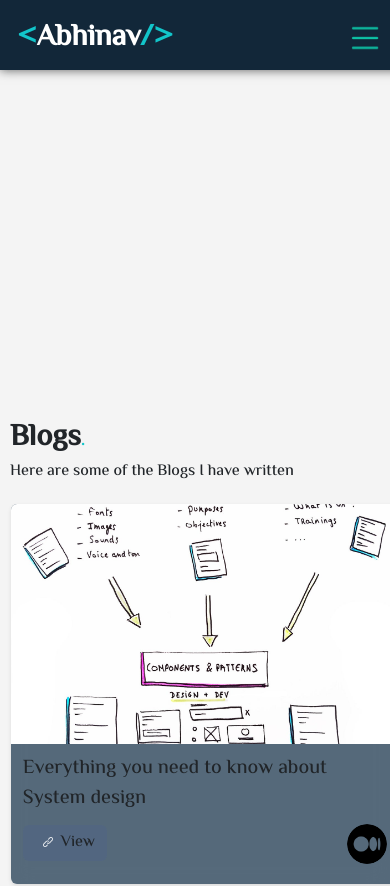
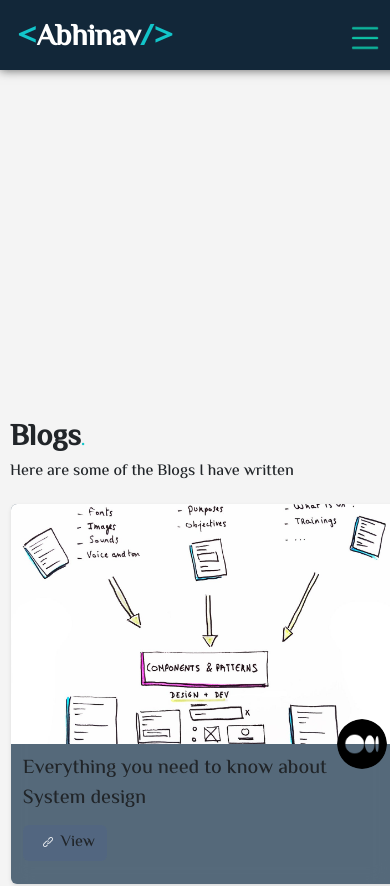
Before and after one commit to Abhinavrajsrivastav/AbhainavSrivastav, a React (Create React App) app: page /Vlogs in a window 390 px wide. Shown: the top 886 px of the page. Built offline with nearby package versions, Linux system fonts and the light colour scheme.

Commit message:
19-03-2024-007

```diff
--- a/src/Components/Vlogs/VlogCard/VlogCard.css
+++ b/src/Components/Vlogs/VlogCard/VlogCard.css
@@ -112,10 +112,10 @@
   .Vlog-Tools-img {
     margin: 10px;
     position: absolute;
-    bottom: 0px;
+    bottom: 95px;
     right: -8px;
-    height: 60px;
-    width: 60px;
+    height: 70px;
+    width: 70px;
   }
 
   .Vlog-Work-Img {
--- a/src/Components/Works/Cards/Card.css
+++ b/src/Components/Works/Cards/Card.css
@@ -65,7 +65,7 @@
   background-color:#1e3950;
 }
 
-.ToolsImg{
+.Card-ToolsImg{
   margin: 2px;
   padding: 2px 8px 2px 8px;
   font-size: 10px;
@@ -99,10 +99,10 @@
   .Card-Tools-img  {
     margin: 10px;
     position: absolute;
-    top: 164px;
+    top: 130px;
     right: 15px;
-    height: 35px;
-    width: 35px;
+    height: 45px;
+    width: 45px;
   }
 
   .card-content {
--- a/src/Components/Works/Cards/Card.jsx
+++ b/src/Components/Works/Cards/Card.jsx
@@ -17,7 +17,7 @@ const Card = ({
         {/* <img src="./images/Tools/java.png" alt="Java" className="Tools-img" /> */}
       </div>
 
-      <div className="ToolsImg">
+      <div className="Card-ToolsImg">
         {toolImg.map((img,index) => (
   <img key={index} src={`./images/Tools/${img}`} alt={img} className="Card-Tools-img" />
 ))}
```
